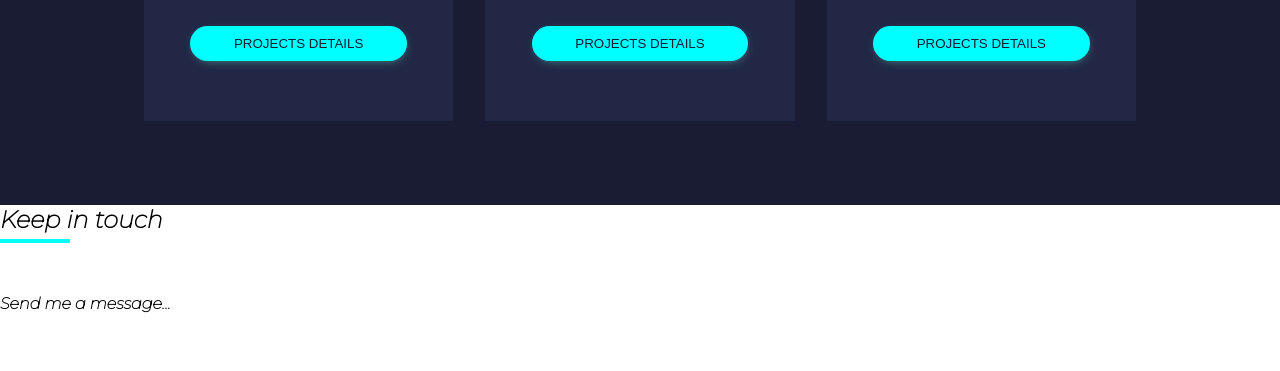
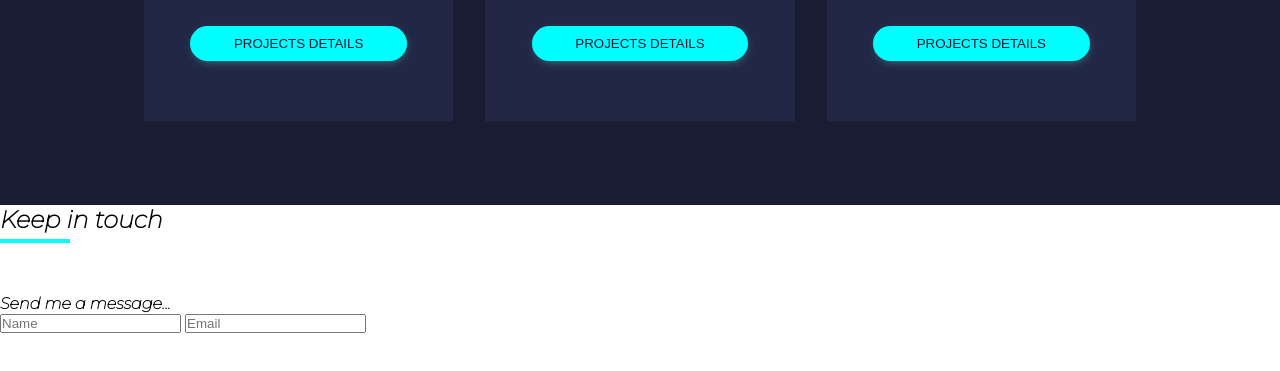
Before and after one commit to yaelita87/portfolioPH, a plain HTML site: page Portfolio/index.html in a window 1280 px wide. Shown: the part 1913-2284 px from the top of the page. Drawn offline with Linux system fonts and the light colour scheme.

Commit message:
started form

```diff
--- a/Portfolio/index.html
+++ b/Portfolio/index.html
@@ -141,7 +141,9 @@
             <img src="" alt="">
             <div class="contact-form">
                 <h4>Send me a message...</h4>
-                <form class="">
+                <form class="form">
+                 <input type="text" placeholder="Name">
+                 <input type="email" placeholder="Email">
 
                 </form>
             </div>
```
